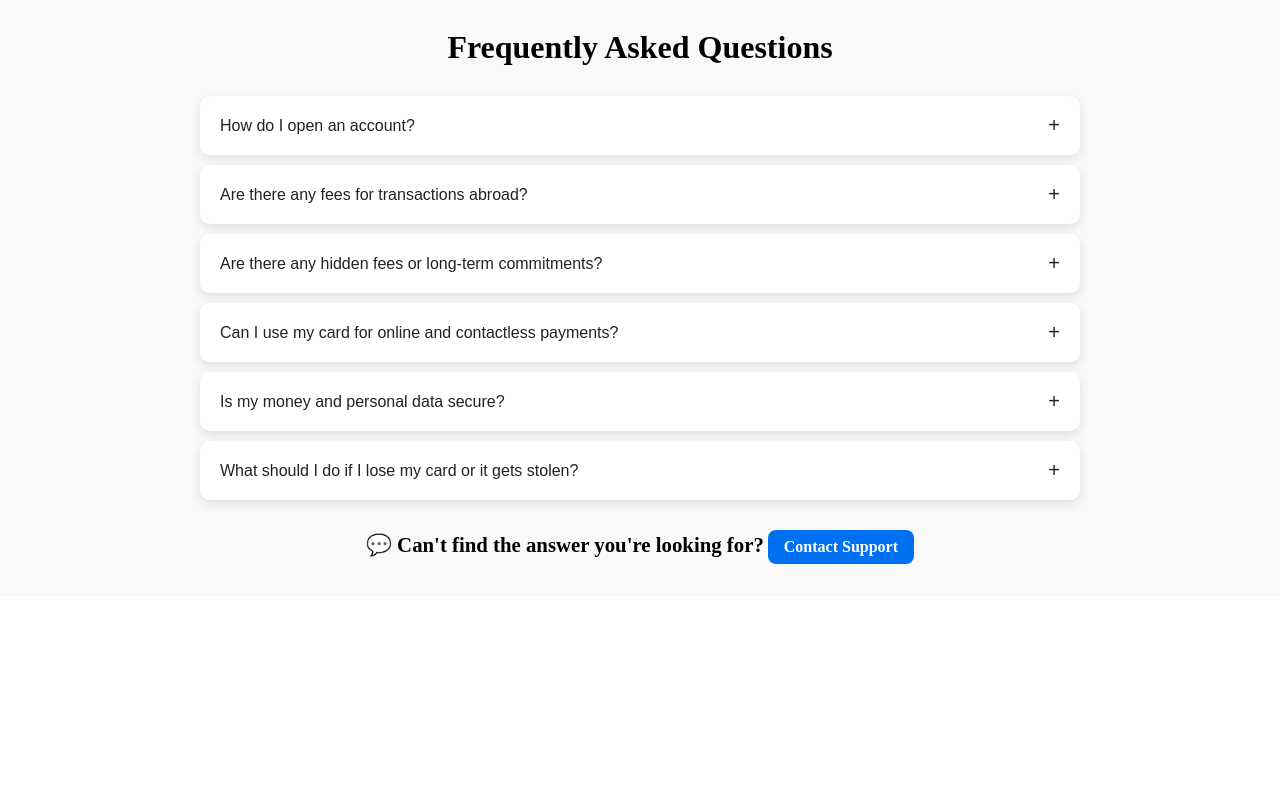
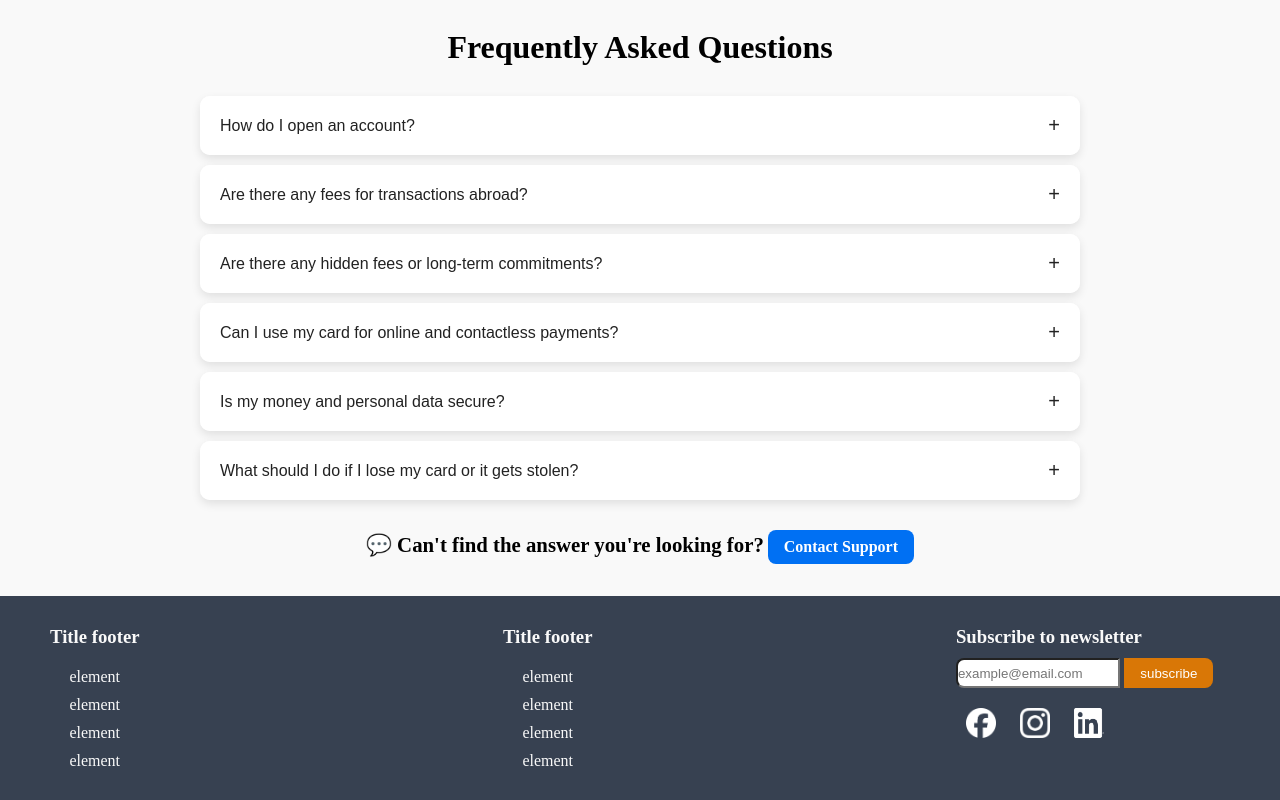
Before and after one commit to LyesMedjahed/projects-BANKA, a plain HTML site: page index.html in a window 1280 px wide. Shown: the part 4883-5683 px from the top of the page. Before the commit the page ends 5479 px from the top, so only its background shows below. Drawn offline with nearby package versions, Linux system fonts and the light colour scheme.

Commit message:
add footer menu

```diff
--- a/css/style.css
+++ b/css/style.css
@@ -383,6 +383,72 @@ h4,
     font-weight: bold;
 }
 /*====================================
+        ----FOOTER------
+======================================*/
+footer{
+    display: flex;
+    justify-content: space-between;
+    gap: 1rem;
+    flex-wrap: wrap;
+    padding: 30px 50px;
+    color: #f9f9f9;
+    background-color: #374151;
+
+}
+
+.footerTitle{
+    margin-bottom: 10px;
+}
+.footerCard ul{
+    text-align: center;
+}
+.footerCard li a{
+    list-style: none;
+    text-decoration: none;
+    color: #f9f9f9;
+    text-align: center;
+}
+.footerCard li{
+    padding-top: 10px;
+}
+
+.subscribe{
+    flex: 1;
+    display: inline-block;
+    align-items: center;
+    justify-content: center;
+    flex-wrap: wrap;
+}
+input{
+    height: 30px;
+    width: 60%;
+    border-radius:  0.5rem 0 0 0.5rem;
+    margin-top: 10px;
+
+}
+
+.footerBtn{
+    color: white;
+    background-color:#D97706;
+    padding: 6px 15px;
+    border-radius: 0 0.5rem 0.5rem 0;
+    border: 1px solid transparent;
+    cursor: pointer;
+    height: 30px;
+}
+.footerBtn:hover{
+    background-color: #F59E0B;
+    padding: 5px 15px;
+    border-radius: 0 0.5rem 0.5rem 0;
+}
+
+.socialIcons img{
+    height: 30px;
+    width: 30px;
+    margin: 20px 10px;
+}
+
+/*====================================
         ----RESPONSIVE------
 ======================================*/
 @media (max-width: 768px) {
--- a/index.html
+++ b/index.html
@@ -220,8 +220,40 @@
 
     <div class="faq-footer"><span class="faqTxt">💬 Can't find the answer you're looking for?</span> <a href="#" class="help-btn">Contact Support</a></div>
 
-  </section>
+   </section>
+  </main>
+  <footer>
+    <div class="footerCard">
+      <h3 class="footerTitle">Title footer</h3>
+      <ul>
+        <li><a href="#">element</a></li>
+        <li><a href="#">element</a></li>
+        <li><a href="#">element</a></li>
+        <li><a href="#">element</a></li>
+      </ul>
+    </div>
+    <div class="footerCard">
+      <h3 class="footerTitle">Title footer</h3>
+      <ul>
+        <li><a href="#">element</a></li>
+        <li><a href="#">element</a></li>
+        <li><a href="#">element</a></li>
+        <li><a href="#">element</a></li>
+      </ul>
+    </div>
 
-    </main>
+    <div>
+      <h3>Subscribe to newsletter</h3>
+      <div class="subscribe">
+        <input type="email" placeholder="example@email.com">
+        <button class="footerBtn">subscribe</button>
+      </div>
+      <div class="socialIcons">
+         <img src="/images/social/facebook.png" alt="facebook icon">
+         <img src="/images/social/instagram.png" alt="instagram icon">
+         <img src="/images/social/linkedin.png" alt="linkedin icon">
+      </div>
+    </div>
+  </footer>
 </body>
 </html>
```
Also changed, not shown: images/social/facebook.png (added), images/social/instagram.png (added), images/social/linkedin.png (added).
